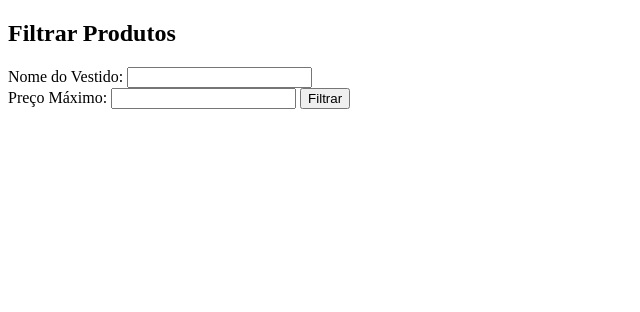
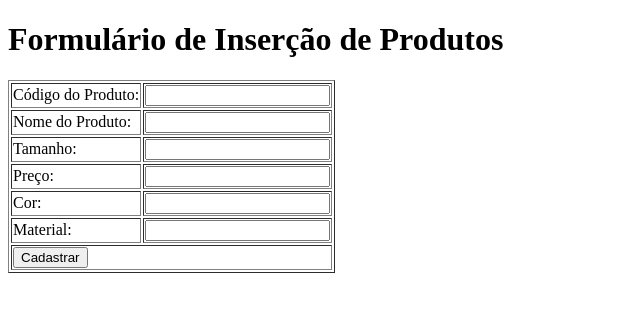
Before and after one commit to jaildesfarias/-TAREFACria-odeBackend, a website: page index.html in a window 1280 px wide. Shown: the whole page, without its empty margins (0-640 px from the left). Drawn offline with Linux system fonts and the light colour scheme.

Commit message:
Update index.html

```diff
--- a/index.html
+++ b/index.html
@@ -1,40 +1,41 @@
 <!DOCTYPE html>
 
 <head>
-  <meta charset="UTF-8">
-  <title>Filtrar Produtos</title>
+    <meta charset="UTF-8">
+    <title>Formulário de Inserção de Produtos</title>
 </head>
 <body>
-  <h2>Filtrar Produtos</h2>
-  <form action="/produtos" method="post">
-    Nome do Vestido: <input type="text" name="nome">
-    <br>
-    Preço Máximo: <input type="number" name="precoMaximo">
-    <input type="submit" value="Filtrar">
-  </form>
-
-  <div id="resultadoBusca"></div>
-
-  <script>
-    document.querySelector('form').addEventListener('submit', function(event) {
-      event.preventDefault();
-
-      const nome = document.querySelector('input[name="nome"]').value;
-      const precoMaximo = document.querySelector('input[name="precoMaximo"]').value;
-
-      fetch('/produtos', {
-        method: 'POST',
-        headers: {
-          'Content-Type': 'application/x-www-form-urlencoded',
-        },
-        body: `nome=${nome}&precoMaximo=${precoMaximo}`,
-      })
-      .then(response => response.text())
-      .then(data => {
-        document.getElementById('resultadoBusca').innerHTML = data;
-      })
-      .catch(error => console.error('Erro:', error));
-    });
-  </script>
+    <h1>Formulário de Inserção de Produtos</h1>
+    <form action="/insereProdutos" method="post">
+        <table border="1">
+            <tr>
+                <td>Código do Produto:</td>
+                <td><input type="text" name="codigo" id="codigo"></td>
+            </tr>
+            <tr>
+                <td>Nome do Produto:</td>
+                <td><input type="text" name="nome" id="nome"></td>
+            </tr>
+            <tr>
+                <td>Tamanho:</td>
+                <td><input type="text" name="tamanho" id="tamanho"></td>
+            </tr>
+            <tr>
+                <td>Preço:</td>
+                <td><input type="text" name="preco" id="preco"></td>
+            </tr>
+            <tr>
+                <td>Cor:</td>
+                <td><input type="text" name="cor" id="cor"></td>
+            </tr>
+            <tr>
+                <td>Material:</td>
+                <td><input type="text" name="material" id="material"></td>
+            </tr>
+            <tr>
+                <td colspan="2"><input type="submit" value="Cadastrar"></td>
+            </tr>
+        </table>
+    </form>
 </body>
 </html>
```
